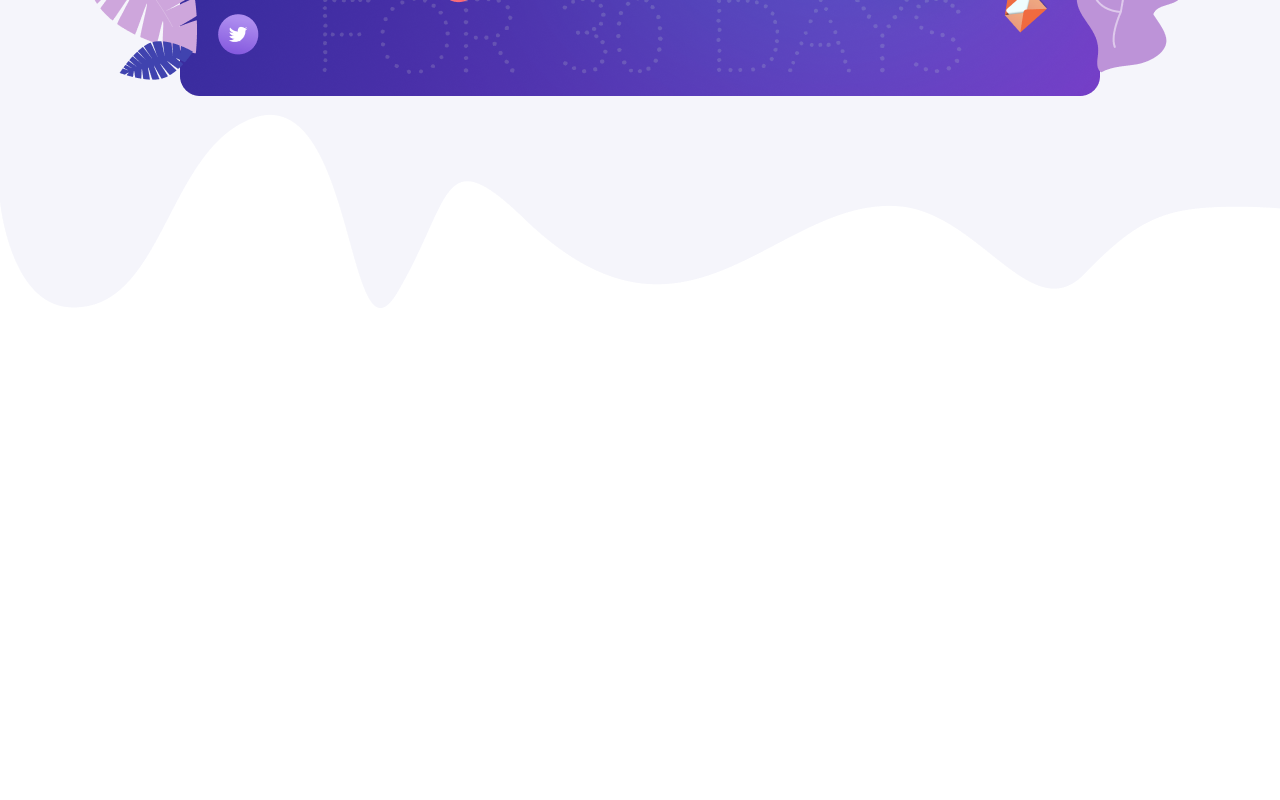
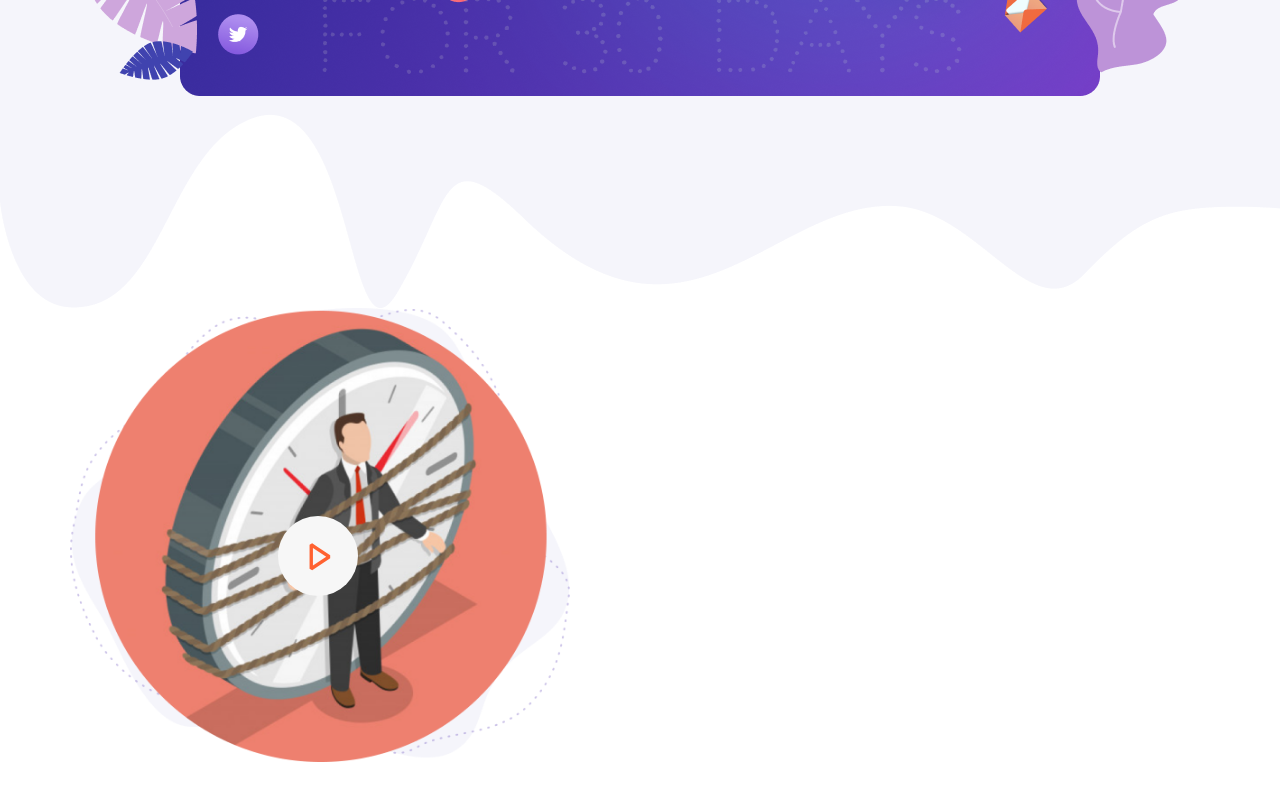
Before and after one commit to shoriful-dev/APP-LANDING, a React (Vite) app: page / in a window 1280 px wide. Shown: the part 4788-5588 px from the top of the page. Before the commit the page ends 5096 px from the top, so only its background shows below. Built offline with nearby package versions, Linux system fonts and the light colour scheme; a web font is replaced by a local one.

Commit message:
add FrequentlyQuestions layout and integrate into Home page

```diff
--- /dev/null
+++ b/src/layouts/FrequentlyQuestions.jsx
@@ -0,0 +1,38 @@
+import React from 'react';
+import Container from '../components/Container';
+import Image from '../components/Image';
+import OpenVideo from '../assets/openVideo.png';
+import { VscDebugStart } from 'react-icons/vsc';
+
+const FrequentlyQuestions = () => {
+  let showRef = React.useRef(null);
+  const handleButtonClick = () => {
+    showRef.current.classList.toggle('hidden');
+  };
+  return (
+    <>
+      <Container>
+        <div className="relative">
+          <div className={'w-[500px] h-[500px]'} onClick={handleButtonClick}>
+            <Image imgSrc={OpenVideo} />
+          </div>
+          <div className="h-20 w-20 rounded-full bg-[#F7F7F7] flex items-center justify-center absolute top-52 left-52 hover:scale-125 transition-all duration-300">
+            <VscDebugStart className="text-4xl text-red" />
+          </div>
+          <div className='hidden' ref={showRef}>
+            <iframe
+              width="560"
+              height="315"
+              src="https://www.youtube.com/embed/kP9TfCWaQT4?si=h6pDRUZrATR5rzaD"
+              title="YouTube video player"
+              allow="accelerometer; autoplay; clipboard-write; encrypted-media; gyroscope; picture-in-picture; web-share"
+              allowFullScreen
+            ></iframe>
+          </div>
+        </div>
+      </Container>
+    </>
+  );
+}
+
+export default FrequentlyQuestions;
--- a/src/pages/Home.jsx
+++ b/src/pages/Home.jsx
@@ -1,6 +1,7 @@
 import AboutUs from "../layouts/AboutUs";
 import Banner from "../layouts/Banner";
 import Download from "../layouts/Download";
+import FrequentlyQuestions from "../layouts/FrequentlyQuestions";
 import GetTrial from "../layouts/GetTrial";
 import Navber from "../layouts/Navber";
 import TheMostPopuler from "../layouts/TheMostPopuler";
@@ -19,6 +20,7 @@ const Home = () => {
     <Download />
     <AboutUs />
     <GetTrial />
+    <FrequentlyQuestions />
     </>
   )
 }
```
Also changed, not shown: src/assets/openVideo.png (added).
